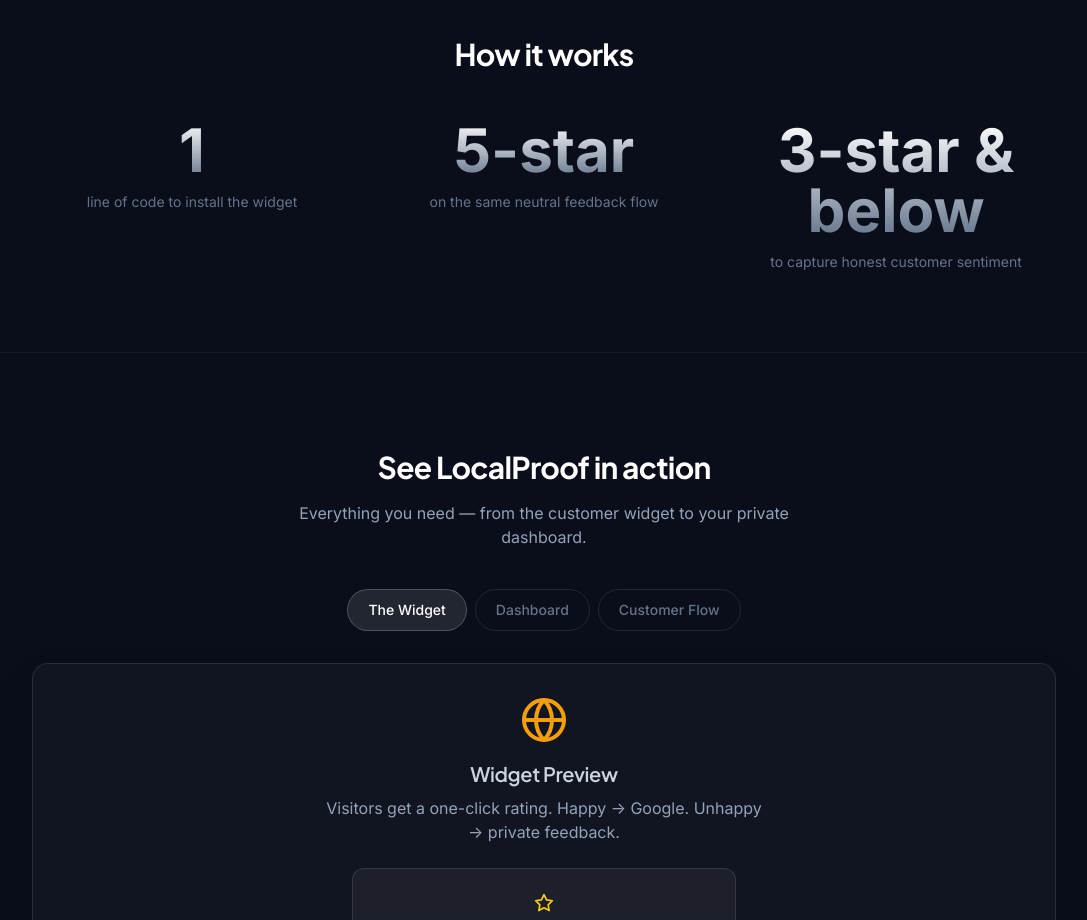
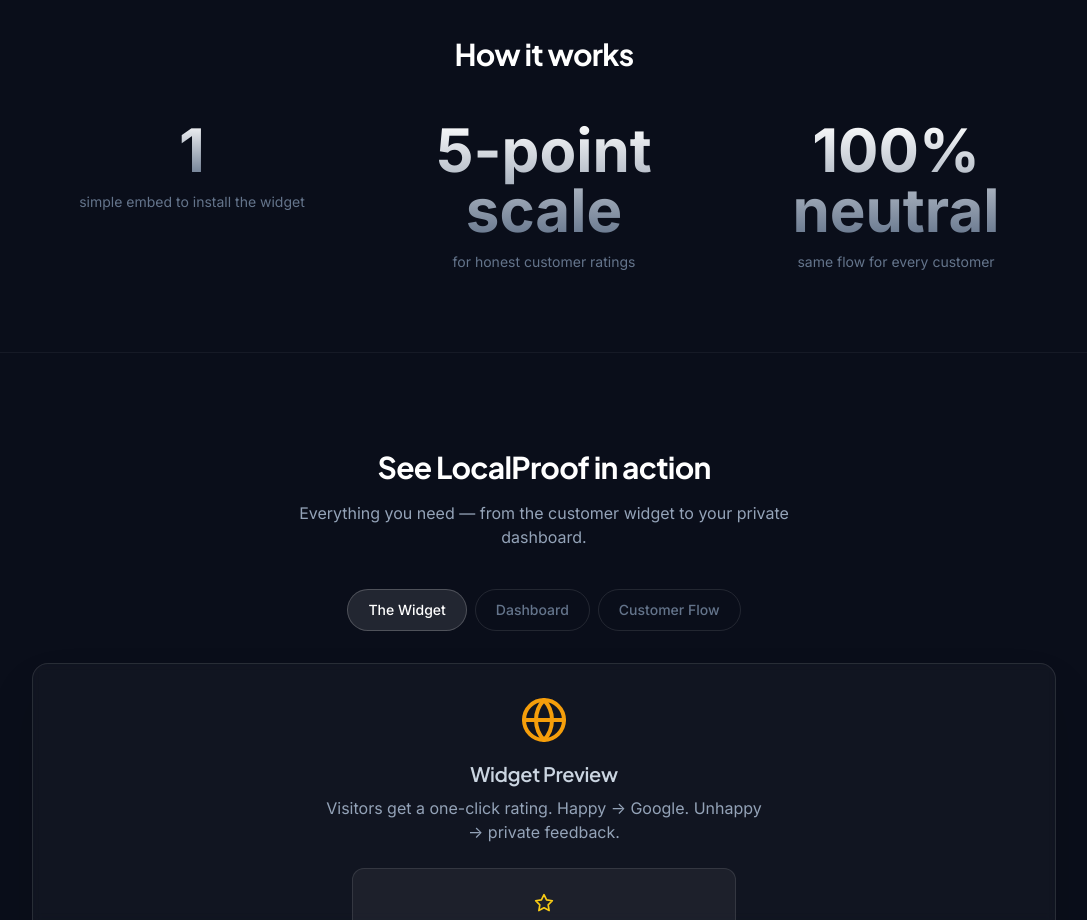
Before and after one commit to Haseebriasat7767/Localproof12, a React (Create React App) app in the folder frontend/: page / in a window 1280 px wide. Shown: the part 1880-2800 px from the top of the page, without its empty margins (96-1183 px from the left). Built offline with nearby package versions, Linux system fonts and the light colour scheme; no server answers.

Commit message:
Correct landing-page metrics for unbiased feedback flow

```diff
--- a/frontend/src/pages/Landing.js
+++ b/frontend/src/pages/Landing.js
@@ -246,9 +246,9 @@
             <h2 className="text-3xl font-bold text-white mb-12 tracking-tight">How it works</h2>
             <div className="grid sm:grid-cols-3 gap-8">
               {[
-                { value: 1, suffix: "", desc: "line of code to install the widget", prefix: "" },
-                { value: 5, suffix: "-star", desc: "on the same neutral feedback flow", prefix: "" },
-                { value: 3, suffix: "-star & below", desc: "to capture honest customer sentiment", prefix: "" }
+                { value: 1, suffix: "", desc: "simple embed to install the widget", prefix: "" },
+                { value: 5, suffix: "-point scale", desc: "for honest customer ratings", prefix: "" },
+                { value: 100, suffix: "% neutral", desc: "same flow for every customer", prefix: "" }
               ].map((stat, idx) => (
                 <div key={idx} className="flex flex-col items-center">
                   <span className="text-5xl sm:text-6xl font-bold bg-gradient-to-b from-white to-slate-500 bg-clip-text text-transparent">
```
